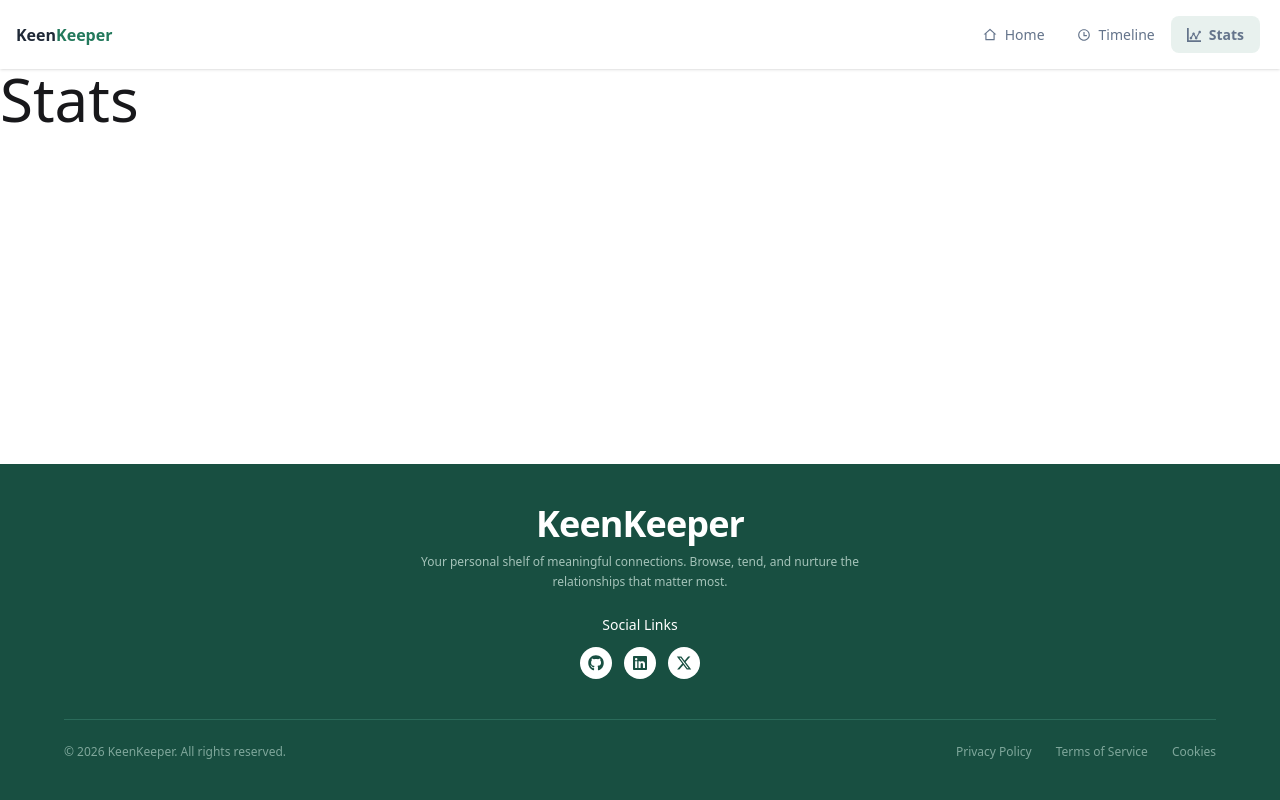
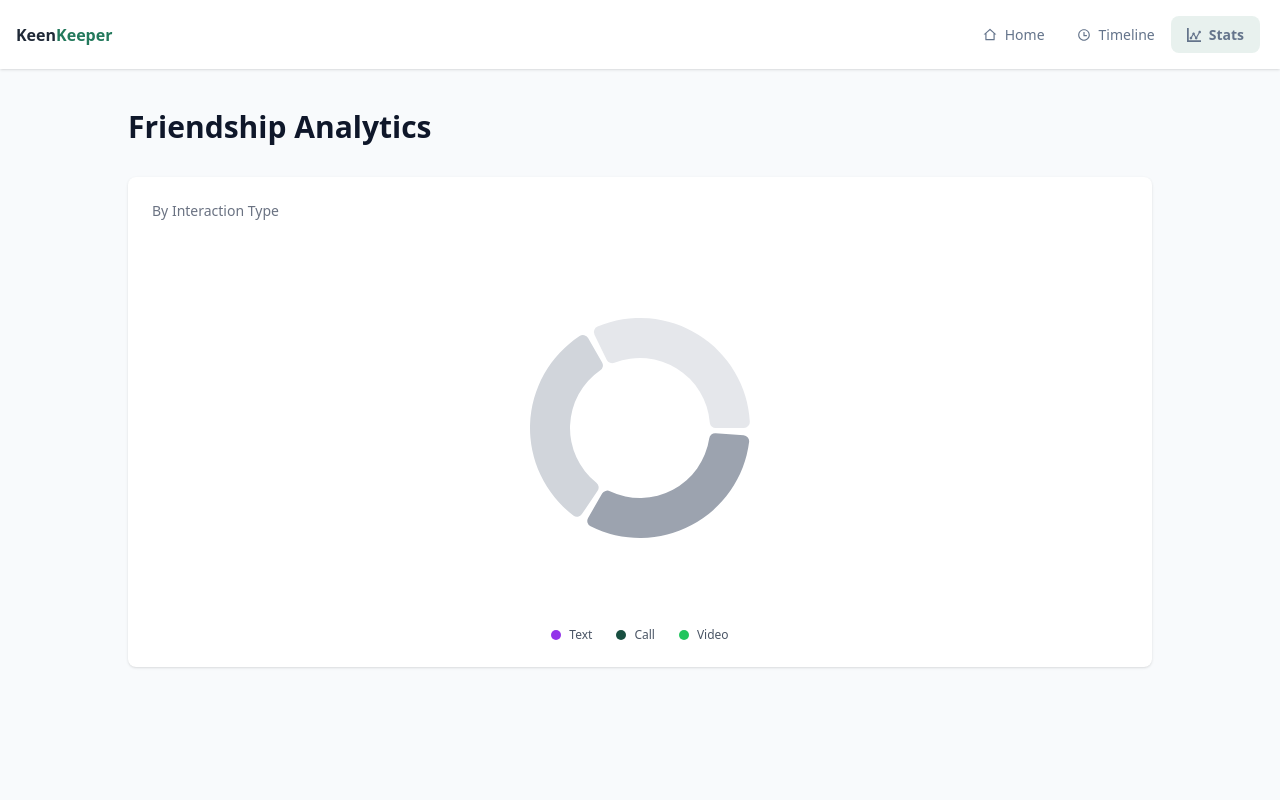
Before and after one commit to ShihabRafi1205/B13-A07-KeenKeeper, a Next.js app: page /stats in a window 1280 px wide. Shown: the top 800 px of the page. Built offline with nearby package versions, Linux system fonts and the light colour scheme.

Commit message:
added stats page

```diff
--- a/package.json
+++ b/package.json
@@ -14,7 +14,8 @@
     "react": "19.2.8",
     "react-dom": "19.2.8",
     "react-hot-toast": "^2.6.0",
-    "react-icons": "^5.7.0"
+    "react-icons": "^5.7.0",
+    "recharts": "^3.10.1"
   },
   "devDependencies": {
     "@tailwindcss/postcss": "^4",
--- a/src/app/stats/page.jsx
+++ b/src/app/stats/page.jsx
@@ -1,11 +1,97 @@
-import React from 'react';
+"use client";
 
-const page = () => {
-    return (
-        <div>
-            <h1 className="text-6xl">Stats</h1>
+import React from "react";
+import { PieChart, Pie, Cell, ResponsiveContainer, Tooltip } from "recharts";
+import { useTimeline } from "@/context/TimelineContext";
+
+const StatsPage = () => {
+  const { entries } = useTimeline();
+
+
+  const callCount = entries.filter((e) => e.type === "Call").length;
+  const textCount = entries.filter((e) => e.type === "Text").length;
+  const videoCount = entries.filter((e) => e.type === "Video").length;
+
+
+  const data = [
+    { name: "Text", value: textCount, color: "#9333ea" },
+    { name: "Call", value: callCount, color: "#184f41" },
+    { name: "Video", value: videoCount, color: "#22c55e" },
+  ];
+
+
+  const hasData = callCount + textCount + videoCount > 0;
+
+  const chartData = hasData
+    ? data
+    : [
+        { name: "Text", value: 1, color: "#e5e7eb" },
+        { name: "Call", value: 1, color: "#d1d5db" },
+        { name: "Video", value: 1, color: "#9ca3af" },
+      ];
+
+  return (
+    <div className="bg-[#f8fafc] min-h-screen py-10 px-4">
+      <div className="max-w-5xl mx-auto">
+
+        <h1 className="text-3xl font-bold text-[#0f172a] mb-8">
+          Friendship Analytics
+        </h1>
+
+
+        <div className="bg-white rounded-lg shadow-sm p-6">
+
+          <p className="text-sm text-gray-500 mb-8">By Interaction Type</p>
+
+
+          <div className="w-full h-[350px] flex items-center justify-center">
+            <ResponsiveContainer width="100%" height="100%">
+              <PieChart>
+                <Pie
+                  data={chartData}
+                  cx="50%"
+                  cy="50%"
+                  innerRadius={70}
+                  outerRadius={110}
+                  paddingAngle={4}
+                  dataKey="value"
+                  stroke="none"
+                  cornerRadius={6}
+                >
+                  {chartData.map((entry, index) => (
+                    <Cell key={`cell-${index}`} fill={entry.color} />
+                  ))}
+                </Pie>
+                <Tooltip
+                  contentStyle={{
+                    background: "#1e293b",
+                    border: "none",
+                    borderRadius: "6px",
+                    color: "#fff",
+                    fontSize: "12px",
+                  }}
+                  itemStyle={{ color: "#fff" }}
+                />
+              </PieChart>
+            </ResponsiveContainer>
+          </div>
+
+
+          <div className="flex justify-center items-center gap-6 mt-6">
+            {data.map((item, i) => (
+              <div key={i} className="flex items-center gap-2">
+                <span
+                  className="w-2.5 h-2.5 rounded-full"
+                  style={{ backgroundColor: item.color }}
+                ></span>
+                <span className="text-xs text-gray-600">{item.name}</span>
+              </div>
+            ))}
+          </div>
         </div>
-    );
+      </div>
+    </div>
+  );
 };
 
-export default page;
+export default StatsPage;
```
Also changed, not shown: 1 other file (tests, documents, lock files or other folders).
